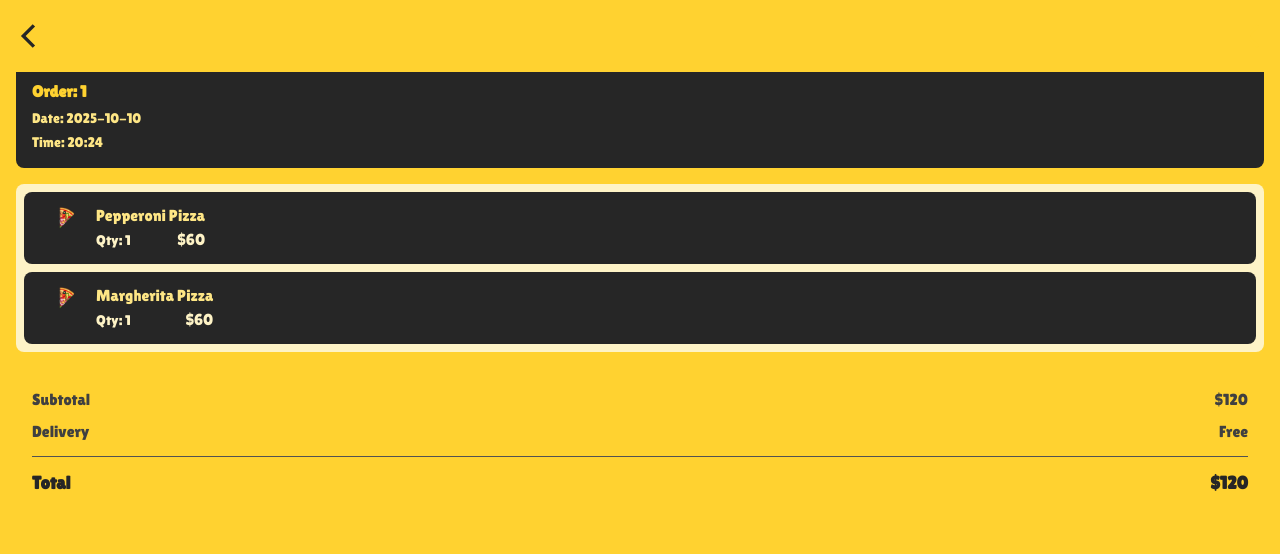
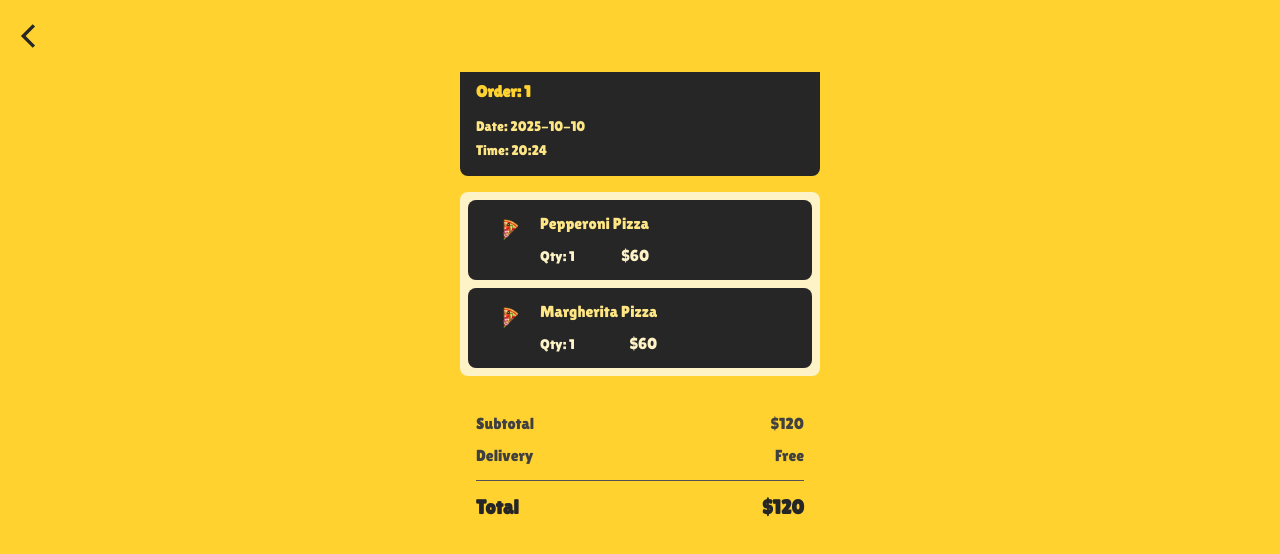
Before and after one commit to mahdibaderloo/fastfood, a React (Vite) app: page /orders/1 in a window 1280 px wide. Shown: the top 554 px of the page. Built offline with nearby package versions, Linux system fonts and the light colour scheme.

Commit message:
responsive Orders and Order (tablet size)

```diff
--- a/src/pages/Order.tsx
+++ b/src/pages/Order.tsx
@@ -25,11 +25,11 @@ function Order() {
       <Header showBackButton={true} classP="text-4xl dark:text-amber-300" />
 
       <main className="p-4 pt-16 h-screen overflow-y-scroll">
-        <section className="bg-neutral-800 dark:bg-amber-200 rounded-lg p-4 text-neutral-800">
+        <section className="bg-neutral-800 dark:bg-amber-200 rounded-lg p-4 text-neutral-800 sm:w-90 sm:mx-auto">
           <p className="font-semibold text-amber-300 dark:text-neutral-800">
             Order: {order.id}
           </p>
-          <p className="text-sm text-amber-200 dark:text-neutral-700 mt-1">
+          <p className="text-sm text-amber-200 dark:text-neutral-700 mt-1 sm:mt-3">
             Date: {order.date}
           </p>
           <p className="text-sm text-amber-200 dark:text-neutral-700 mt-1">
@@ -37,7 +37,7 @@ function Order() {
           </p>
         </section>
 
-        <section className="mt-4 bg-amber-100 rounded-lg">
+        <section className="mt-4 bg-amber-100 rounded-lg sm:w-90 sm:mx-auto">
           <ul className="flex flex-col gap-2 p-2">
             {order.items.map((it) => (
               <li
@@ -54,7 +54,7 @@ function Order() {
                     <p className="text-amber-200 dark:text-amber-100">
                       {it.name}
                     </p>
-                    <div className="flex items-center justify-between">
+                    <div className="flex items-center justify-between sm:mt-2">
                       <p className="text-sm text-amber-100 dark:text-amber-200">
                         Qty: {it.qty}
                       </p>
@@ -70,7 +70,7 @@ function Order() {
         </section>
 
         {/* Summary */}
-        <section className="dark:bg-neutral-800 rounded-lg p-4 mt-4 text-neutral-800 dark:text-amber-100">
+        <section className="dark:bg-neutral-800 rounded-lg p-4 mt-4 text-neutral-800 dark:text-amber-100 sm:w-90 sm:mx-auto">
           <div className="flex justify-between py-1">
             <span className="text-neutral-700 dark:text-amber-100">
               Subtotal
@@ -88,7 +88,7 @@ function Order() {
             </span>
           </div>
           <div className="h-px bg-neutral-600 dark:bg-neutral-700 my-2" />
-          <div className="flex justify-between py-1 text-lg font-semibold">
+          <div className="flex justify-between py-1 text-lg sm:text-xl font-semibold">
             <span className="text-neutral-800 dark:text-amber-200">Total</span>
             <span className="text-neutral-800 dark:text-amber-200">
               ${total}
--- a/src/pages/Orders.tsx
+++ b/src/pages/Orders.tsx
@@ -11,7 +11,7 @@ function Orders() {
         classP="text-4xl dark:text-amber-300"
       />
       <main className="overflow-y-scroll p-4 pt-20 h-screen">
-        <ul className="flex flex-col gap-1">
+        <ul className="flex flex-col gap-1 sm:gap-2 sm:w-90 sm:mx-auto">
           <OrderItem />
           <OrderItem />
           <OrderItem />
```
